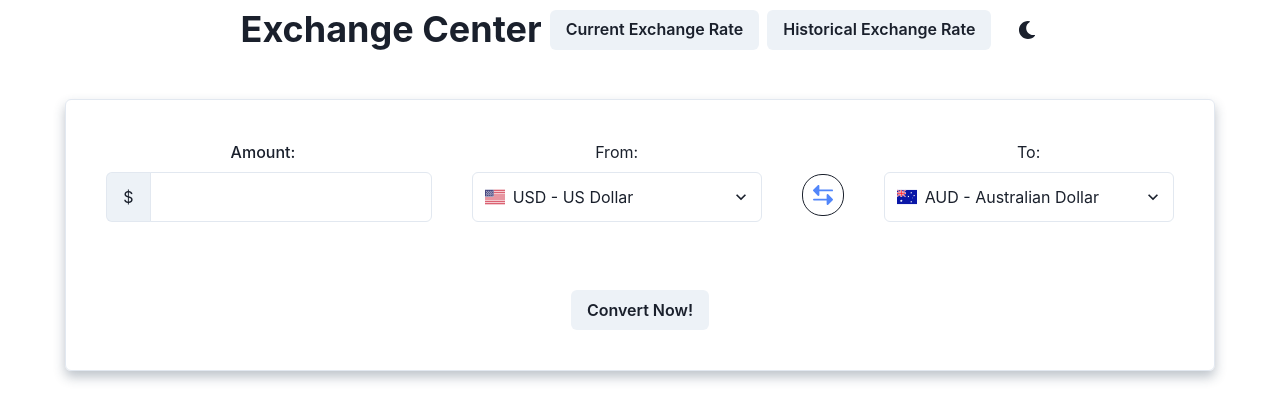
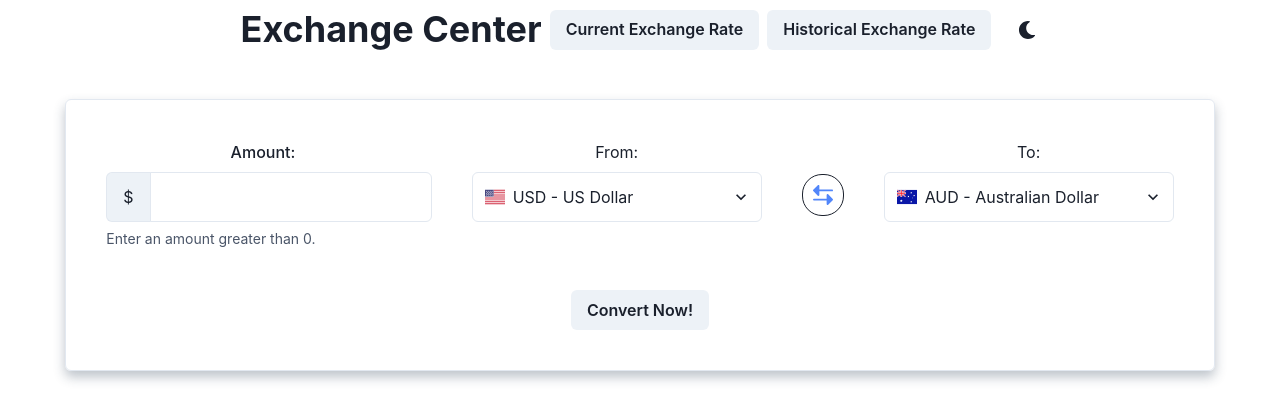
Before and after one commit to g-rossler/exchange-rate-market-app, a React (Create React App) app: page / in a window 1280 px wide. Shown: the top 420 px of the page. Built offline with nearby package versions, Linux system fonts and the light colour scheme.

Commit message:
Revert "Add handleInput from user"
This reverts commit ccd60ed036515b9bbb614b1ce9bd87de64b2914d.

```diff
--- a/src/components/Currency-calculator.jsx
+++ b/src/components/Currency-calculator.jsx
@@ -23,29 +23,11 @@ import {
   Text,
   Box,
 } from '@chakra-ui/react';
-import useFetchData from '../hooks/useFetchData';
 
 function CurrencyCalculator() {
-  const [inputUser, setInputUser] = useState({
-    amount: "",
-    baseCurrency: "USD",
-    futureCurrency: "AUD"
-  })
-  //const isErrorAmountInput = input === '3';
-
-  function handleInputChange(e) {
-    const {name, value} = e.target
-      setInputUser(prevInputUser => {
-        return {
-          ...prevInputUser,
-          [name]: value
-        }
-      })
-  }
-
-  function fetchData(){
-    useFetchData(inputUser)
-  }
+  const [input, setInput] = useState('');
+  const handleInputChange = e => setInput(e.target.value);
+  const isErrorAmountInput = input === '3';
 
   return (
     <Stack
@@ -68,19 +50,22 @@ function CurrencyCalculator() {
         spacing={10}
       >
         <VStack minH="110px">
-          <FormControl>
+          <FormControl isInvalid={isErrorAmountInput}>
             <FormLabel textAlign="center">Amount:</FormLabel>
             <InputGroup>
               <InputLeftAddon children="$" minH="50px" />
               <Input
                 type="text"
-                onChange={(e) => handleInputChange(e)}
-                value={inputUser.amount}
+                onChange={handleInputChange}
+                value={input}
                 minH="50px"
-                name='amount'
               />
             </InputGroup>
-
+            {!isErrorAmountInput ? (
+              <FormHelperText>Enter an amount greater than 0.</FormHelperText>
+            ) : (
+              <FormErrorMessage>Enter a valid number.</FormErrorMessage>
+            )}
           </FormControl>
         </VStack>
 
@@ -95,7 +80,7 @@ function CurrencyCalculator() {
             minW="290px"
           >
             <Image src={flagUSD} boxSize="20px" />
-            <Select variant="unstyled" name='baseCurrency' onChange={(e) => handleInputChange(e)}>
+            <Select variant="unstyled">
               <option value="USD">USD - US Dollar</option>
               <option value="AUD">AUD - Australian Dollar</option>
               <option value="CAD">CAD - Canadian Dollar</option>
@@ -126,8 +111,8 @@ function CurrencyCalculator() {
             borderColor="gray.200"
             minW="290px"
           >
-            <Image src={flagAUD} boxSize="20px"/>
-            <Select variant="unstyled" name='futureCurrency' onChange={(e) => handleInputChange(e)}>
+            <Image src={flagAUD} boxSize="20px" />
+            <Select variant="unstyled">
               <option value="AUD">AUD - Australian Dollar</option>
               <option value="USD">USD - US Dollar</option>
               <option value="CAD">CAD - Canadian Dollar</option>
@@ -139,7 +124,7 @@ function CurrencyCalculator() {
       </Stack>
 
       <Stack align="center" justify="center">
-        <Button maxW={48} onClick={() => fetchData()}>Convert Now!</Button>
+        <Button maxW={48}>Convert Now!</Button>
       </Stack>
     </Stack>
   );
```
